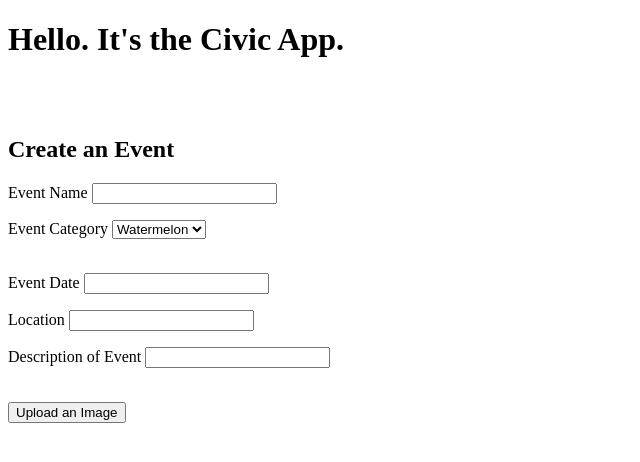
After one commit to abercilla/civic-app-project, a Flask app: page /create-event in a window 1280 px wide. The commit adds this page. Shown: the top 462 px of the page, without its empty margins (0-640 px from the left). Run offline with Flask 2, Linux system fonts and the light colour scheme.

Commit message:
Added event-confirm and create-event templates

```diff
--- a/server.py
+++ b/server.py
@@ -25,9 +25,7 @@ def index():
 
 @app.route('/create-account')
 def create_account():
-    """Form for user to create"""
-
-
+    """Form for user to create account"""
 
     return render_template('/create-account.html')
 
@@ -60,6 +58,13 @@ def collect_account():
     return render_template('/feed.html',fname=fname)
 
 
+@app.route('/create-event')
+def create_event():
+    """Take in event info from user"""
+
+    return render_template("create-event.html")
+
+
 if __name__ == "__main__":
 
     connect_to_db(app)
--- /dev/null
+++ b/templates/create-event.html
@@ -0,0 +1,62 @@
+<!--This page is rendered when URL is "/"
+        and the user input is captured by "/create-account" app route-->
+
+        {% extends 'base.html' %}
+
+        {%block title %}Civic App Home{% endblock %}
+
+        {% block body %}
+
+            <h1>Hello. It's the Civic App.</h1>
+
+            <br>
+            <br>
+            <h2>Create an Event</h2>
+
+            <form action="/event-confirm" method ="POST">
+
+                <!--input event name-->
+                <p> <label>Event Name</label>
+                  <input type="text" name="name">
+                </p>
+
+                <!--ask for event category (1)-->
+                <p>
+                    <label>Event Category</label>
+                    <select name="category">
+                        <option value="watermelon">Watermelon</option>
+                        <option value="canteloupe">Canteloupe</option>
+                        <option value="honeydew">Honeydew</option>
+                    </select>
+                    <br><br>
+                    </p>
+
+                <!--input day of event -->
+                <p>
+                    <label>Event Date</label>
+                    <input type="text" name="start_date">
+                </p>
+
+                <!--input address/location of event-->
+                <p>
+                    <label>Location</label>
+                    <input type="text" name="address">
+                </p>
+
+                 <!--input event description-->
+                 <p>
+                    <label>Description of Event</label>
+                    <input type="text" name="description">
+                </p>
+                <br>
+
+                <!--prompt user to upload an image for the event-->
+                <section id="prompt-1">
+                    <button id="upload-image-button">Upload an Image</button>
+
+                  </section>
+
+                </form>
+
+
+        {% endblock %}
--- a/templates/homepage.html
+++ b/templates/homepage.html
@@ -21,6 +21,9 @@
           <button id="create-account"><a href = "/create-account">Create Account</a></Create></button>
       </section>
       <br>
+      <section id="prompt-3">
+        <button id="create-event"><a href = "/create-event">Create Event</a></Create></button>
+    </section>
       <br>
       <h2>Here is where the filters will go</h2>
       <br>
```
Also changed, not shown: templates/event-confirm.html (added, +19 -0 lines).
